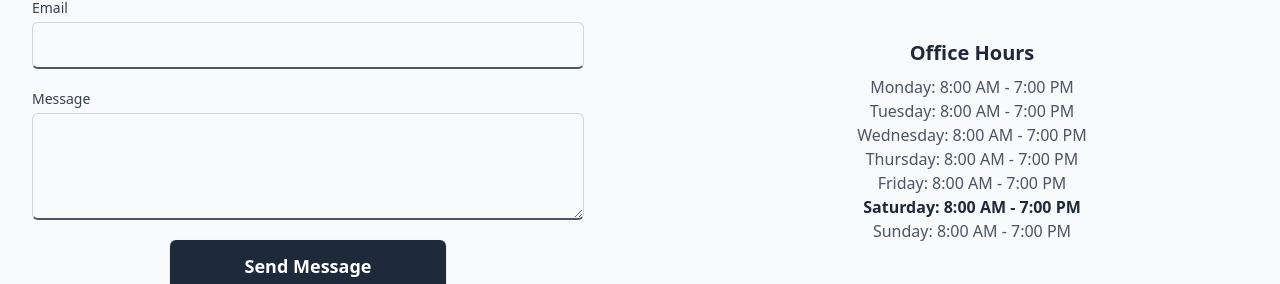
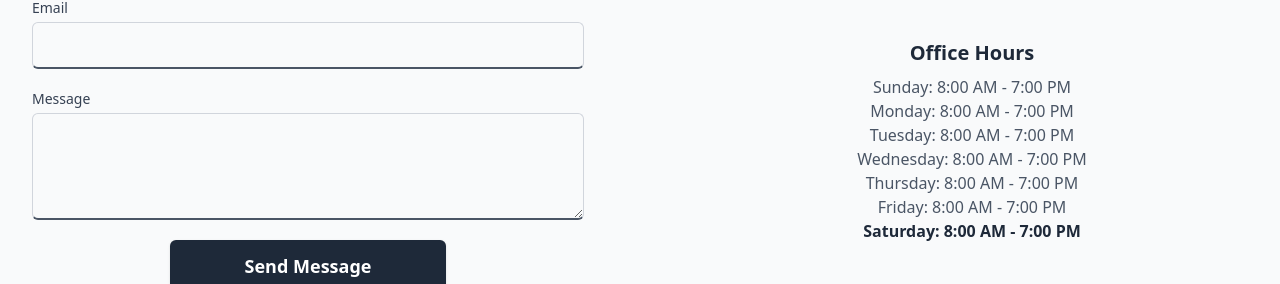
Before and after one commit to khenzipops/marci-metzger, a Next.js app: page / in a window 1280 px wide. Shown: the part 4692-4976 px from the top of the page. Built offline with nearby package versions, Linux system fonts and the light colour scheme.

Commit message:
Refactor Contact component to improve day highlighting logic and loading state

```diff
--- a/src/components/Contact.tsx
+++ b/src/components/Contact.tsx
@@ -1,18 +1,37 @@
-// pages/contact.js
+"use client";
 import { FaWhatsapp } from "react-icons/fa";
-import React from "react";
+import { useState, useEffect } from "react";
 
 const Contact = () => {
   const days = [
+    "Sunday",
     "Monday",
     "Tuesday",
     "Wednesday",
     "Thursday",
     "Friday",
     "Saturday",
-    "Sunday",
   ];
-  const today = new Date().getDay();
+  const [currentDayIndex, setCurrentDayIndex] = useState<number | null>(null);
+
+  useEffect(() => {
+    // Set the timezone to America/Los_Angeles (Pahrump follows Pacific Time)
+    const options: Intl.DateTimeFormatOptions = {
+      timeZone: "America/Los_Angeles",
+      weekday: "long",
+    };
+
+    // Get current day in Pahrump timezone
+    const pahrumpDay = new Intl.DateTimeFormat("en-US", options).format(
+      new Date()
+    );
+    const dayIndex = days.findIndex((day) => day === pahrumpDay);
+
+    setCurrentDayIndex(dayIndex);
+  }, []);
+
+  if (currentDayIndex === null) return <div>Loading...</div>;
+  const today = currentDayIndex;
 
   return (
     <div className=" bg-gray-50 py-5  ">
@@ -111,11 +130,7 @@ const Contact = () => {
                 {days.map((day, index) => (
                   <li
                     key={day}
-                    className={
-                      index === (today === 0 ? 6 : today - 1)
-                        ? "font-bold text-gray-800"
-                        : ""
-                    }
+                    className={index === today ? "font-bold text-gray-800" : ""}
                   >
                     {day}: 8:00 AM - 7:00 PM
                   </li>
```
